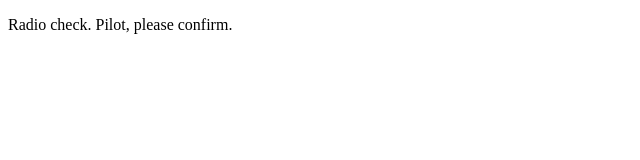
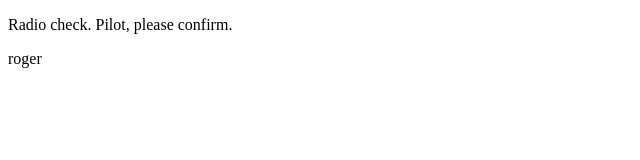
Before and after one commit to dreadstuff/communication-log, a plain HTML site: page index.html in a window 1280 px wide. Shown: the full height of the page, 0-640 px from the left. Drawn offline with Linux system fonts and the light colour scheme.

Commit message:
response

```diff
--- a/index.html
+++ b/index.html
@@ -2,5 +2,6 @@
 <html>
    <body>
       <p>Radio check. Pilot, please confirm.</p>
+      <p>roger</p>
    </body>
 </html>
```
